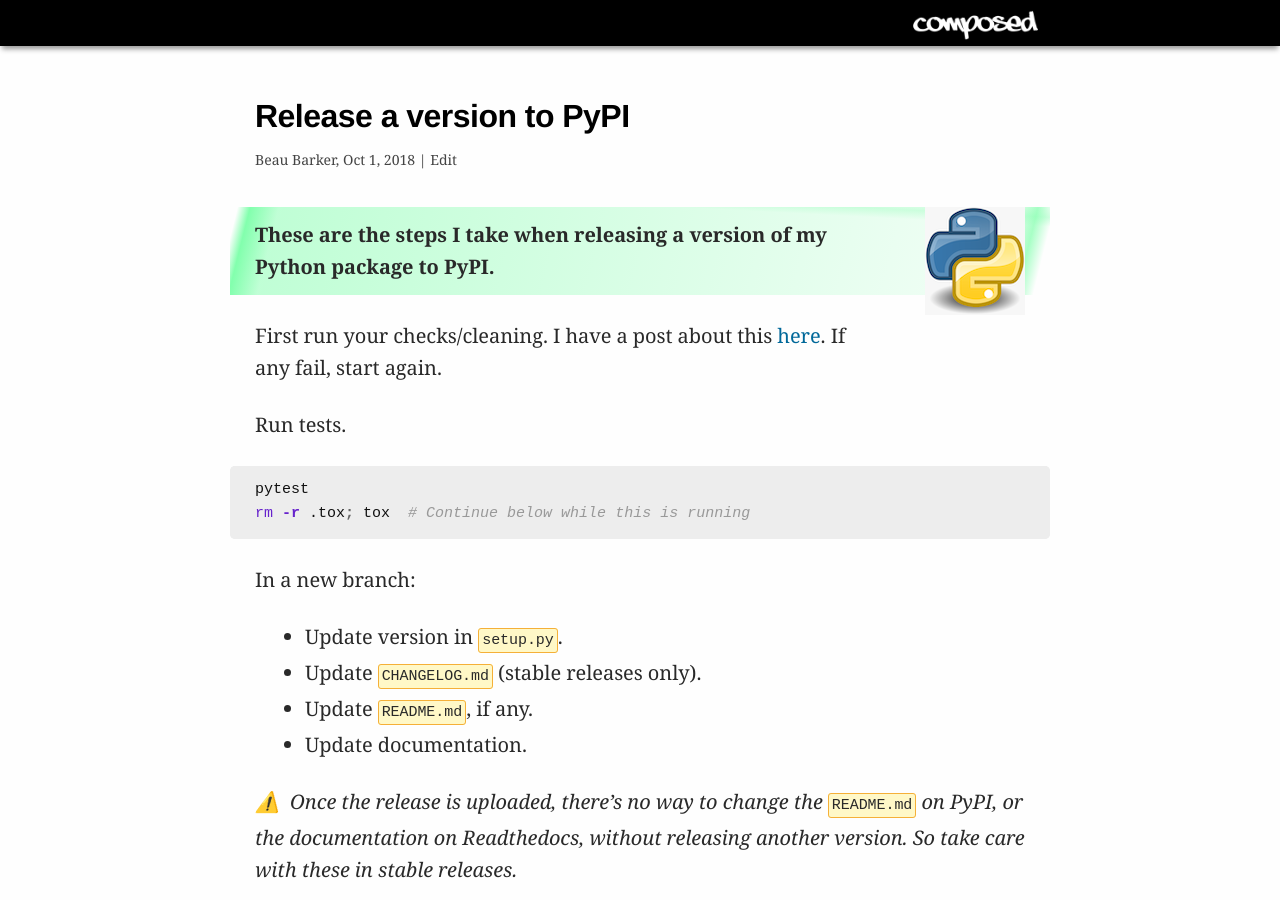
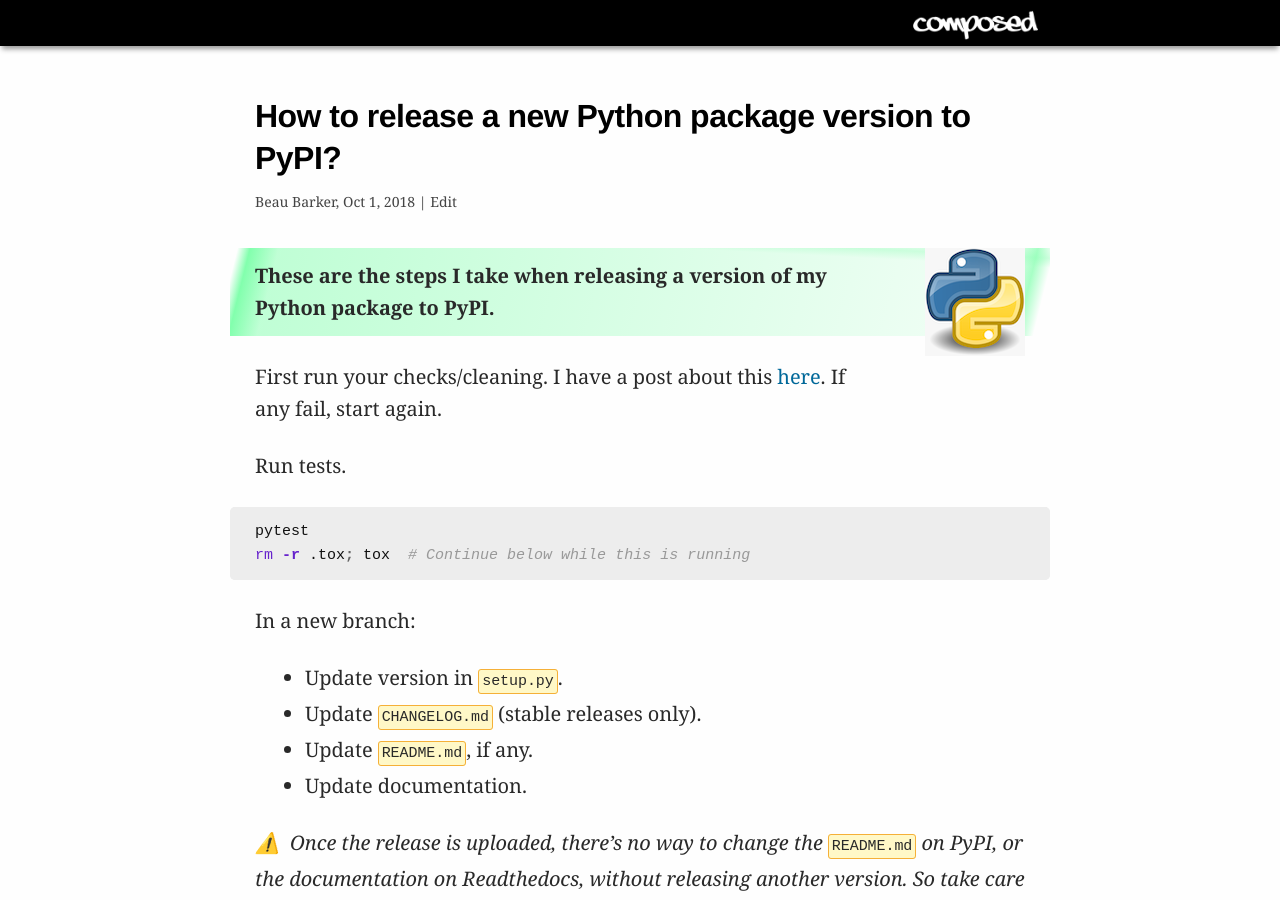
Before and after one commit to explodinglabs/explodinglabs.github.io, a Jekyll site: the page built from docs/_posts/python/2018-10-01-release-new-version-to-pypi.markdown, in a window 1280 px wide and 900 px high. Built offline with Jekyll 4.4.1, drawn with Linux system fonts in a browser that asks for light colours.

Commit message:
Update 2018-10-01-release-new-version-to-pypi.markdown

```diff
--- a/docs/_posts/python/2018-10-01-release-new-version-to-pypi.markdown
+++ b/docs/_posts/python/2018-10-01-release-new-version-to-pypi.markdown
@@ -1,7 +1,7 @@
 ---
 layout: post
 category: python
-title: Release a version to PyPI
+title: How to release a new Python package version to PyPI?
 permalink: /python/release-to-pypi
 ---
 <div class="wide-logos" markdown="1">
```
